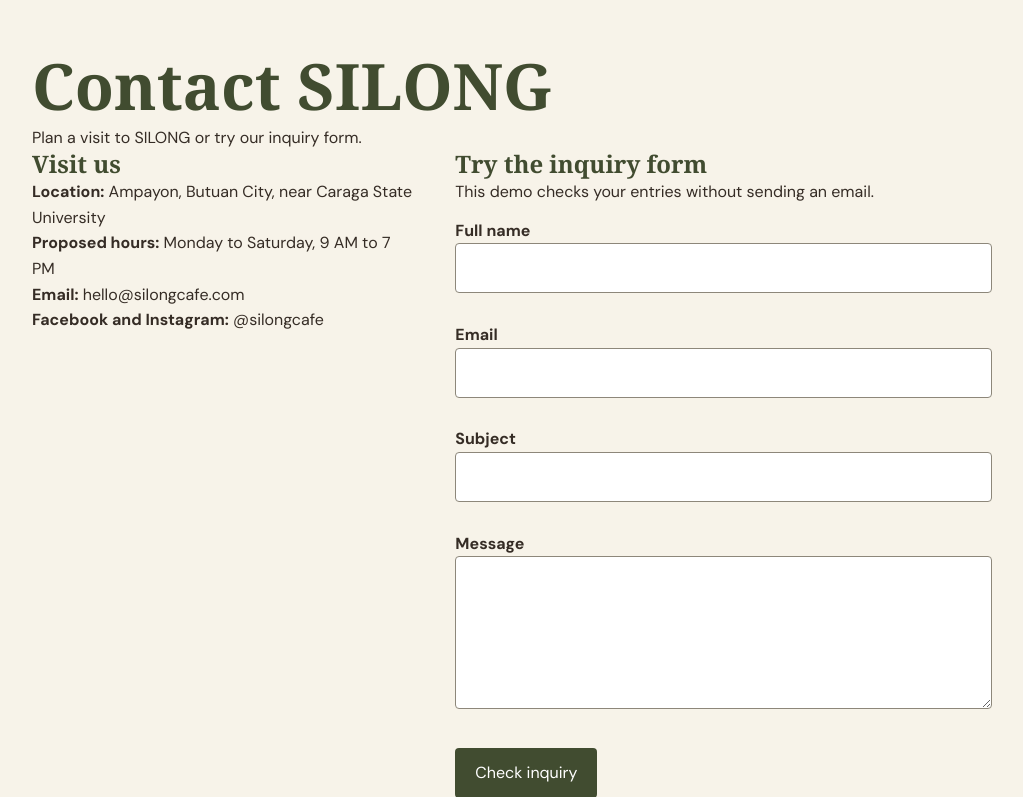
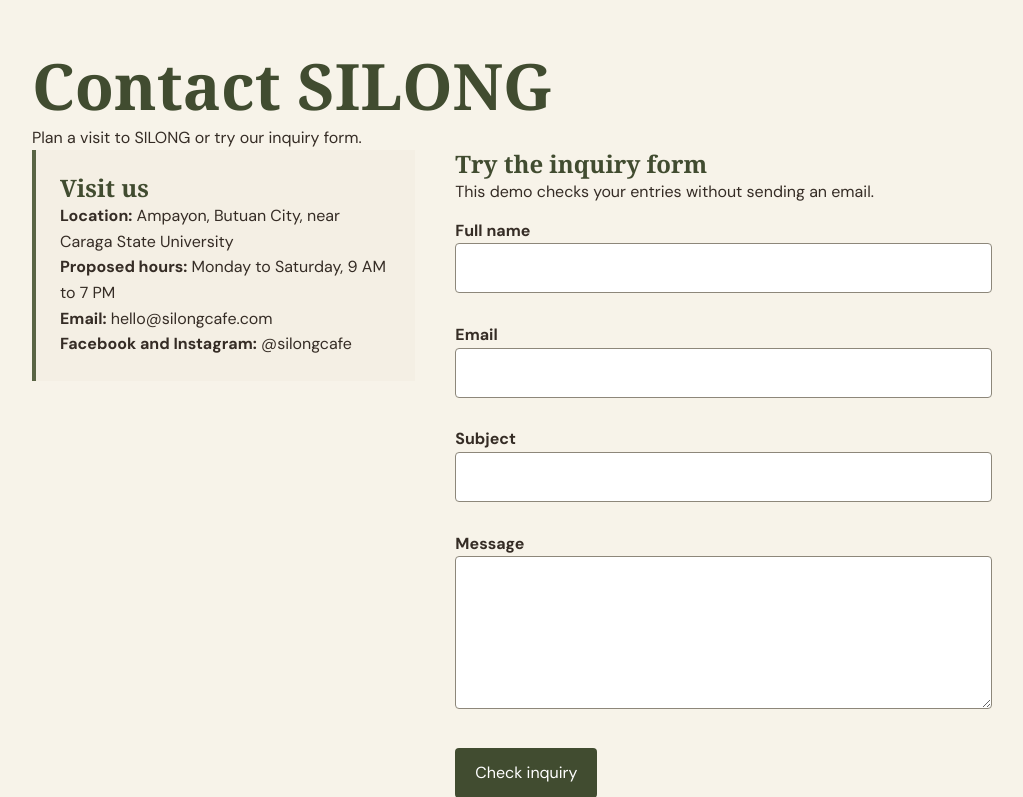
Before and after one commit to novalrajhenne-dot/Lara-Proj-AIGO1-Noval-Presillas-Negros-Pacquiao, a Laravel app: page /contact in a window 1280 px wide. Shown: the part 86-883 px from the top of the page, without its empty margins (128-1151 px from the left). Run offline with Laravel 12, Linux system fonts and the light colour scheme.

Commit message:
Highlight cafe location and opening hours

```diff
--- a/public/css/contact.css
+++ b/public/css/contact.css
@@ -73,3 +73,14 @@
         gap: 1rem;
     }
 }
+
+.contact-details {
+    align-self: start;
+    padding: 1.5rem;
+    background: #f4efe4;
+    border-left: 4px solid #596444;
+}
+
+.contact-details h2 {
+    margin-top: 0;
+}
```
